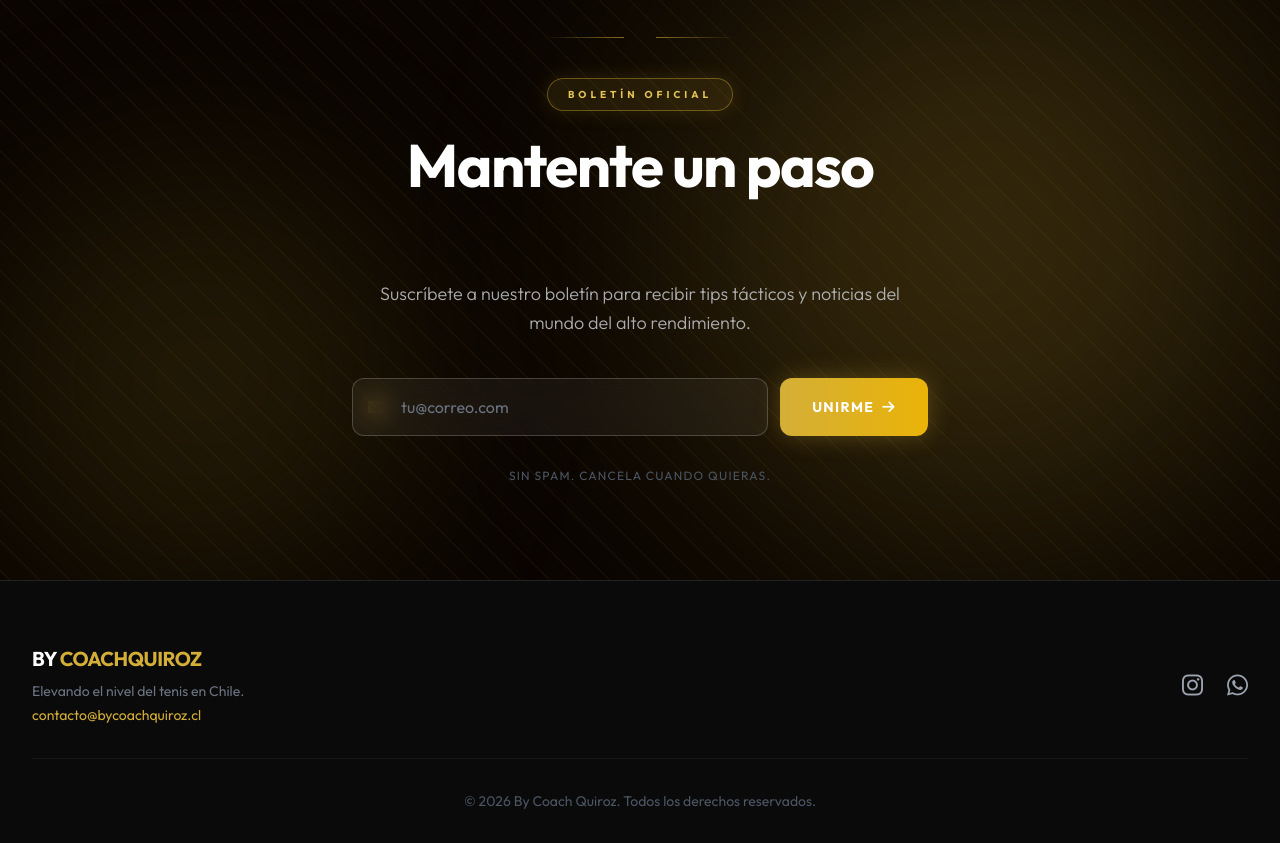
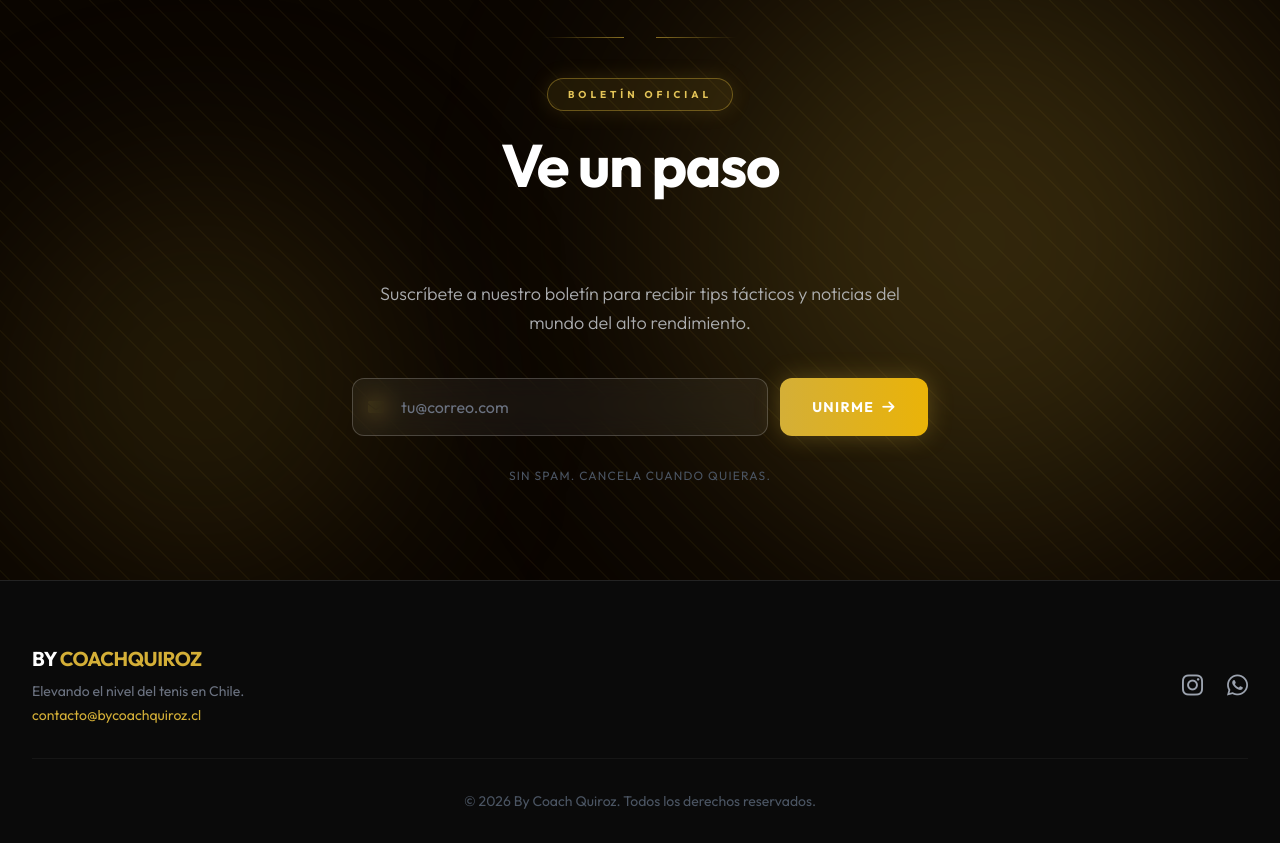
Before and after one commit to Nico-lab-cl/coach-quiroz, a Next.js app: page / in a window 1280 px wide. Shown: the part 5800-6643 px from the top of the page. Built offline with nearby package versions, Linux system fonts and the light colour scheme.

Commit message:
Update Newsletter title to 'Ve un paso adelante'

```diff
--- a/components/Newsletter.jsx
+++ b/components/Newsletter.jsx
@@ -73,7 +73,7 @@ export default function Newsletter() {
 
                 {/* Heading */}
                 <h2 className="text-4xl sm:text-5xl lg:text-6xl font-black mb-6 tracking-tight leading-tight">
-                    <span className="text-white">Mantente un paso</span><br />
+                    <span className="text-white">Ve un paso</span><br />
                     <span className="text-transparent bg-clip-text bg-gradient-to-r from-gold-300 via-gold-500 to-yellow-500">
                         adelante.
                     </span>
```
